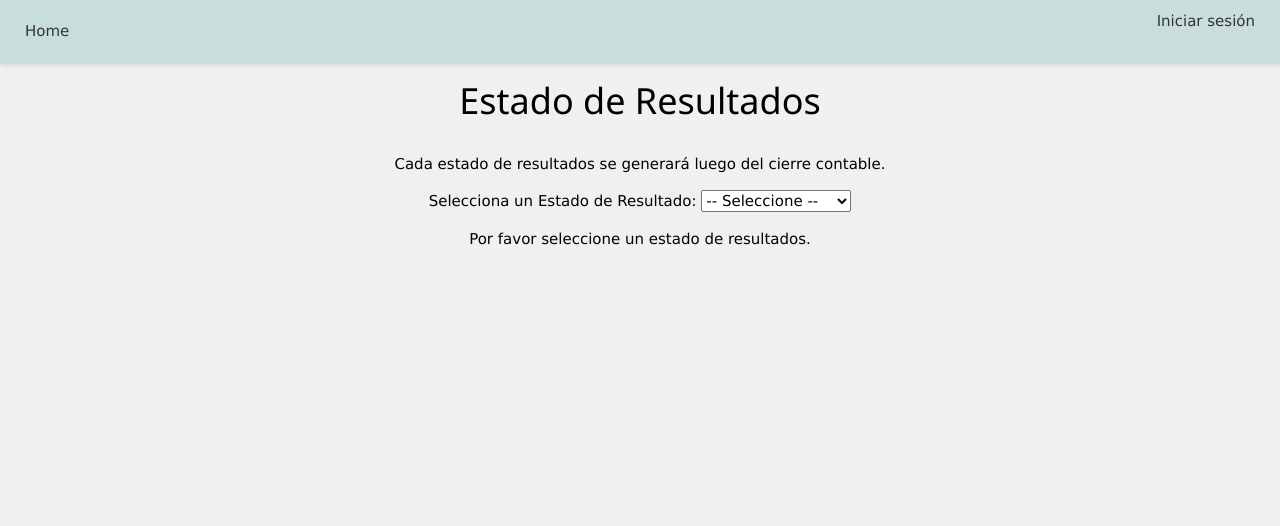
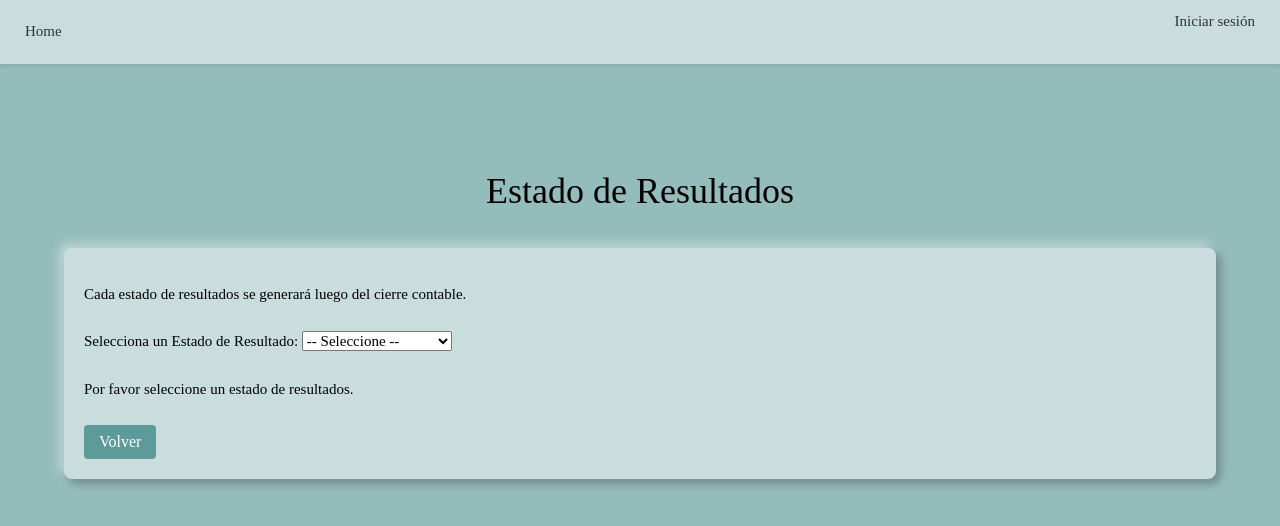
Before and after one commit to KikeHerrera/Sistema-Contable-Automatizado, a Django app: page /estado_de_resultados/ in a window 1280 px wide. Shown: the top 526 px of the page. Run offline with Django 4.2, Linux system fonts and the light colour scheme; data comes from the database, SQL or seed files in the repository; both versions use the stored data as it was after the commit; some libraries are stand-ins or nearby versions.

Commit message:
Finalizado todas las pantallas

```diff
--- /dev/null
+++ b/Sistema/static/css/StyleBalanceGeneral.css
@@ -0,0 +1,169 @@
+/* styles.css */
+body {
+    font-family: 'Times New Roman', Times, serif;
+    background-color: #94bcbb;
+}
+
+.container {
+    width: 90%;
+    max-width: 1200px;
+    background-color: #c9dddd;
+    padding: 20px;
+    /* Cambia la sombra para un efecto más 3D */
+    box-shadow: 4px 4px 10px rgba(0, 0, 0, 0.3),
+        -4px -4px 10px #c9dddd;
+    border-radius: 8px;
+    margin-top: 20px;
+    display: flex;
+    flex-wrap: wrap;
+    gap: 10px;
+    flex-direction: column;
+}
+
+.table-row {
+    display: flex;
+    flex-direction: row;
+    border-bottom: 1px solid black;
+}
+
+.table-row > div {
+    padding: 10px;
+    min-width: 100px;
+    flex: 1;
+}
+
+.table-header {
+    background-color: #007bff;
+    color: white;
+    font-weight: bold;
+}
+
+h1 {
+    text-align: center;
+    margin-top: 100px;
+    font-family: 'Times New Roman', Times, serif;
+    color: black;
+}
+
+ table {
+    width: 100%; /* Asegura que la tabla ocupe todo el ancho del contenedor */
+    border-collapse: collapse;
+    margin-bottom: 20px;
+    text-align: center;
+}
+
+table thead tr {
+    background-color: #007bff;
+    color: white;
+}
+
+table th,
+table td {
+    padding: 12px;
+    text-align: left;
+    border-bottom: 1px solid black;
+    word-wrap: break-word; /* Ajuste de palabra para textos largos */
+}
+tbody tr{
+    background-color: white;
+}
+tbody tr:nth-child(even) {
+    background-color: white;
+}
+
+.table tr:nth-child(odd) {
+    background-color: white;
+    /* Color para filas impares */
+}
+
+.totals-container {
+    display: flex;
+    flex-direction: column; /* Cambia la dirección a columna */
+    justify-content: center;
+    align-items: flex-start; /* Alinea los elementos al inicio (izquierda) */
+    margin-top: 10px;
+    font-weight: bold
+}
+
+.total-item {
+    font-size: 16px;
+    color: black;
+    margin-bottom: 5px; /* Añade espacio entre "Total Debe" y "Total Haber" */
+}
+
+/* Scrollable table body */
+table tbody {
+    display: block;
+    max-height: 400px; /* Ajusta la altura según sea necesario */
+    overflow-y: auto;
+    width: 100%;
+}
+
+table thead, table tbody tr {
+    display: table;
+    width: 100%;
+    table-layout: fixed; /* Distribuye el ancho uniformemente */
+}
+
+/* Alinear texto de la columna "Saldo Deudor" (columna 3) al centro */
+table td:nth-child(3),
+table th:nth-child(3) {
+    text-align: center;
+}
+
+/* Alinear texto de la columna "Saldo Acredor" (columna 3) al centro */
+table td:nth-child(4),
+table th:nth-child(4) {
+    text-align: center;
+}
+
+/* Pseudo-elemento para el fondo animado */
+nav a::after {
+    content: "";
+    position: absolute;
+    top: 0;
+    left: 0;
+    width: 100%;
+    height: 100%;
+    background-color: #5d9b9b;
+    /* Color del fondo al pasar el puntero */
+    border-radius: 25%;
+    z-index: -1;
+    transition: transform 0.3s ease;
+    transform: scaleX(0);
+    transform-origin: left;
+}
+
+/* Efecto hover para mostrar el fondo */
+nav a:hover::after {
+    transform: scaleX(1);
+}
+
+nav a:hover {
+    color: yellow;
+    /* Cambia el color del texto al pasar el puntero */
+}
+
+.back-button {
+    display: inline-block;
+    padding: 5px 15px;
+    font-size: 16px;
+    cursor: pointer;
+    text-align: center;
+    text-decoration: none;
+    color: white;
+    transition: background-color 0.3s ease;
+    border: none;
+    border-radius: 4px;
+    background-color: #5d9b9b;
+    max-width: fit-content; /* Ajusta el ancho máximo del botón */
+
+}
+
+.back-button:hover {
+    background-color: blue;
+}
+
+.first-paragraph {
+    order: -1;
+}
--- a/Sistema/templates/cierre_contable.html
+++ b/Sistema/templates/cierre_contable.html
@@ -1,7 +1,10 @@
 {% extends "base.html" %}
 
 {% block content %}
+<link rel="stylesheet" href="../static/css/styleCierre.css">
 <h1>Cierre Contable</h1>
+
+<div class="container">
 
     {% if not cierre_activado %} <!-- cierre_activado == False -->
         <p>Faltan {{ dias_para_cierre }} días para el cierre contable. ¿Desea forzar el cierre contable y generar estados financieros? Esta operación no se puede deshacer.</p>
@@ -20,4 +23,5 @@
         </form>
 
     {% endif %}
+</div>
 {% endblock %}
--- a/Sistema/templates/estado_de_capital.html
+++ b/Sistema/templates/estado_de_capital.html
@@ -1,7 +1,11 @@
 {% extends "base.html" %}
 
 {% block content %}
+<link rel="stylesheet" href="../static/css/StyleBalanceGeneral.css">
+<link rel="stylesheet" href="https://cdnjs.cloudflare.com/ajax/libs/font-awesome/6.0.0-beta3/css/all.min.css">
 <h1>Estado de Capital</h1>
+
+<div class="container">
 
     <p>Cada estado de capital se generará luego del cierre contable.</p>
 
@@ -54,5 +58,7 @@
     {% else %}
     <p>Por favor seleccione un estado de capital.</p>
     {% endif %}
+    <a class="back-button" href="{% url 'estados_financieros' %}">Volver</a>
 
+</div>
 {% endblock %}
--- a/Sistema/templates/estado_de_resultados.html
+++ b/Sistema/templates/estado_de_resultados.html
@@ -1,9 +1,12 @@
 {% extends "base.html" %}
 
 {% block content %}
+<link rel="stylesheet" href="../static/css/StyleBalanceGeneral.css">
+<link rel="stylesheet" href="https://cdnjs.cloudflare.com/ajax/libs/font-awesome/6.0.0-beta3/css/all.min.css">
 <h1>Estado de Resultados</h1>
 
-<p>Cada estado de resultados se generará luego del cierre contable.</p>
+<div class="container">
+    <p class="first-paragraph">Cada estado de resultados se generará luego del cierre contable.</p>
 
     <form method="get" action=".">
         <label for="estado_resultado">Selecciona un Estado de Resultado:</label>
@@ -174,5 +177,7 @@
     {% else %}
     <p>Por favor seleccione un estado de resultados.</p>
     {% endif %}
+    <a class="back-button" href="{% url 'estados_financieros' %}">Volver</a>
+</div>
 
 {% endblock %}
```
Also changed, not shown: Sistema/static/css/StyleEstados.css (added, +142 -0 lines), Sistema/static/css/styleCierre.css (added, +100 -0 lines), Sistema/templates/balance_general.html (+8 -11 lines), Sistema/templates/estados_financieros.html (+10 -2 lines), Sistema/templates/libro_mayor.html (+7 -2 lines), db.sqlite3. Lines whose indentation alone changed are shown as unchanged.
